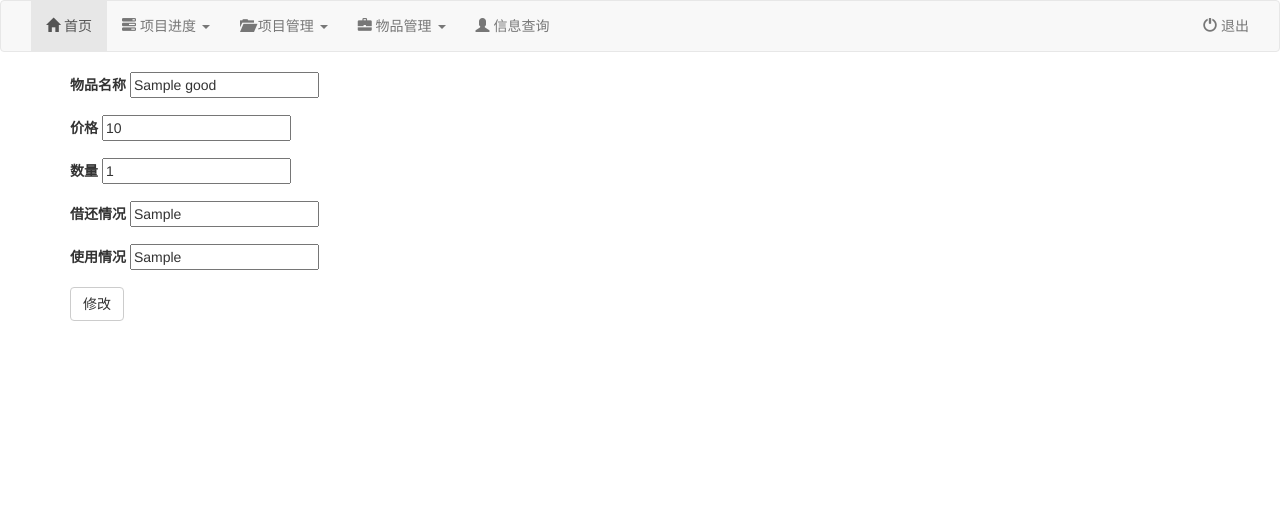
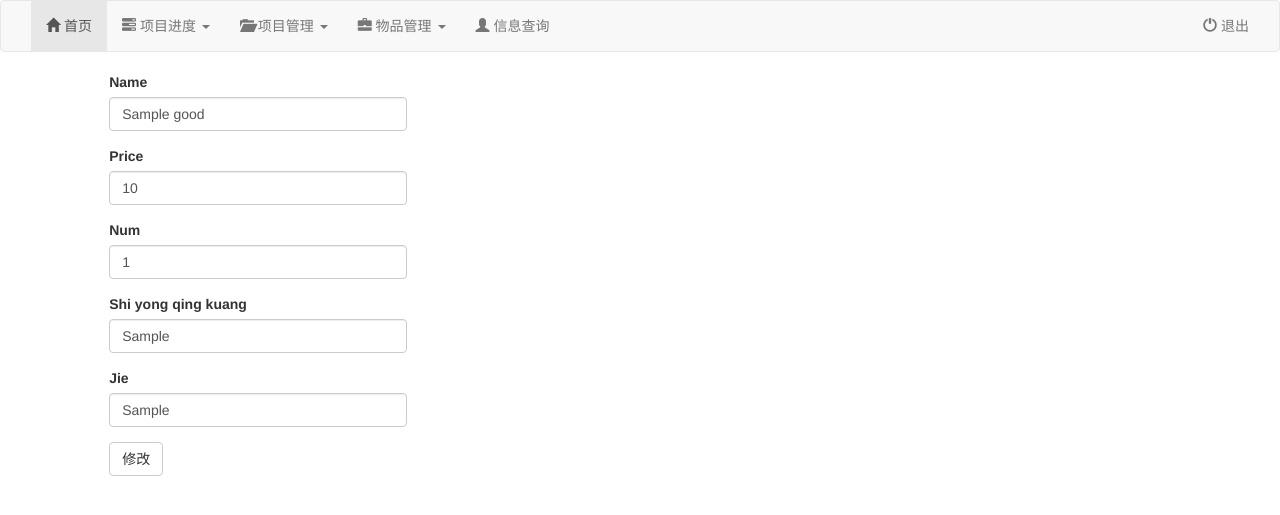
Before and after one commit to liyongchun168/lab_management_system, a Django app: page /good/edit/1 in a window 1280 px wide. Shown: the top 515 px of the page. Run offline with Django 3.2, Linux system fonts and the light colour scheme; a user stored in the database is signed in; tables that the repository leaves empty hold one stand-in row (values such as "Sample post"); some libraries are stand-ins or nearby versions.

```diff
--- a/lab/forms.py
+++ b/lab/forms.py
@@ -57,4 +57,4 @@ class UserAddForm(forms.Form):
 
     school_num = forms.CharField(label=u'学号',max_length=128, validators=[RegexValidator(regex='\d{1,30}', message=u'请输入正确的格式')])
     name = forms.CharField(label=u'姓名',max_length=7)
-    role = forms.ChoiceField(label=u'角色',choices=role_list)
+    role = forms.TypedChoiceField(label=u'角色',choices=role_list,coerce=int)
--- a/lab/templates/good_edit.html
+++ b/lab/templates/good_edit.html
@@ -1,32 +1,16 @@
 {% extends 'base.html' %}
+{% load bootstrap3 %}
 {% block title %}物品详情{% endblock %}
 {% block content %}
-    <div class="container">
-    <form action="" method="post" role="form">
-        {% csrf_token %}
-        <div class="form-group">
-            <label for="">物品名称</label>
-            {{ form.name }}
+    <div class="row">
+        <div class="col-md-3 col-md-offset-1">
+            <form action="" method="post" role="form">
+                {% csrf_token %}
+                {% bootstrap_form form %}
+                <div>
+                    <button class="btn btn-default" type="submit">修改</button>
+                </div>
+            </form>
         </div>
-        <div class="form-group">
-            <label for="">价格</label>
-            {{ form.price }}
-        </div>
-        <div class="form-group">
-            <label for="">数量</label>
-            {{ form.num }}
-        </div>
-        <div class="form-group">
-            <label for="">借还情况</label>
-            {{ form.jie }}
-        </div>
-        <div class="form-group">
-            <label for="">使用情况</label>
-            {{ form.shi_yong_qing_kuang }}
-        </div>
-        <div>
-            <button class="btn btn-default" type="submit">修改</button>
-        </div>
-    </form>
     </div>
 {% endblock %}
--- a/lab/views.py
+++ b/lab/views.py
@@ -99,29 +99,29 @@ def user_edit(request):
         user_form = UserEditForm(instance=request.user.lab)
     return render(request,'user_edit.html',{'user_form':user_form})
 
-# @login_required
-# def user_add(request):
-#     if request.method == 'POST':
-#         form = UserAddForm(request.POST)
-#         if form.is_valid():
-#             school_num = form.cleaned_data['school_num']
-#             name = form.cleaned_data['name']
-#             role = form.cleaned_data['role']
-#             user = User.objects.create_user(username=school_num,password=school_num)
-#             teacher = Group.objects.get(name='teacher')
-#             student = Group.objects.get(name='student')
-#             if role==1:
-#                 user.groups.add(teacher)
-#             if role==2:
-#                 user.groups.add(student)
-#             user.save()
-#             lab = LabMember(user=user,name=name,role=role)
-#             lab.save()
-#
-#             return HttpResponseRedirect(reverse('user-list'))
-#     else:
-#         form = UserAddForm()
-#     return render(request,'user_add.html',{'form':form})
+@login_required
+def user_add(request):
+    if request.method == 'POST':
+        form = UserAddForm(request.POST)
+        if form.is_valid():
+            school_num = form.cleaned_data['school_num']
+            name = form.cleaned_data['name']
+            role = form.cleaned_data['role']
+            user = User.objects.create_user(username=school_num,password=school_num)
+            teacher = Group.objects.get(name='teacher')
+            student = Group.objects.get(name='student')
+            lab = LabMember(user=user,name=name,role=role)
+            lab.save()
+            if lab.role==1:
+                user.groups.add(teacher)
+            if lab.role==2:
+                user.groups.add(student)
+            user.save()
+
+            return HttpResponseRedirect(reverse('user-list'))
+    else:
+        form = UserAddForm()
+    return render(request,'user_add.html',{'form':form})
 
 @login_required
 @permission_required('lab.delete_labmember',raise_exception=True)
@@ -181,7 +181,7 @@ def good_view(request):
 @login_required
 @permission_required('lab.delete_good',raise_exception=True)
 def del_good(request,id):
-    Good.objects.get(id).delete()
+    Good.objects.get(id = id).delete()
     return HttpResponseRedirect(reverse('good'))
 
 @login_required
```
